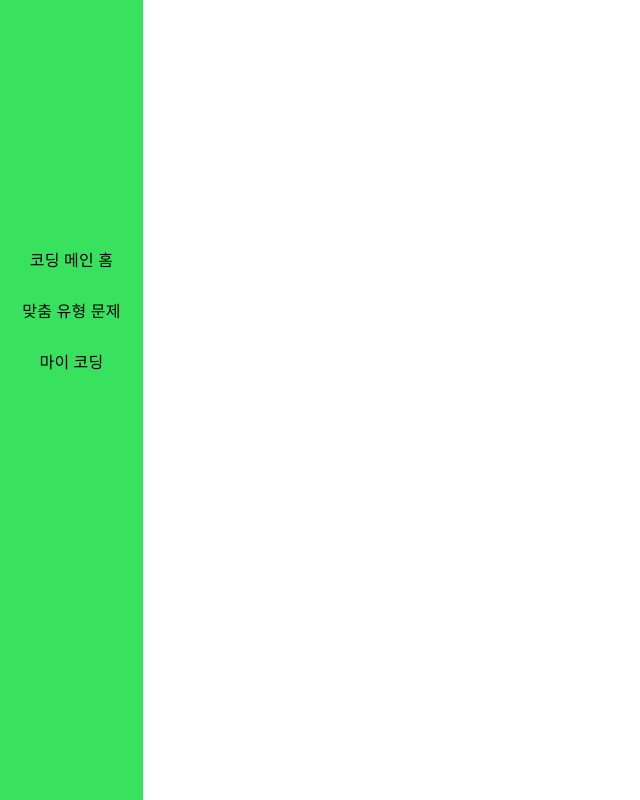
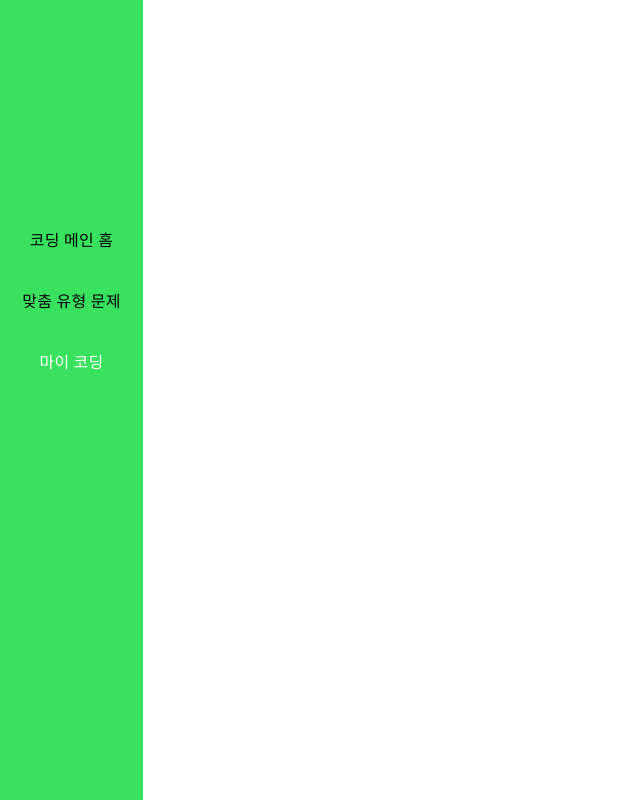
Before and after one commit to Koeunseooooo/CoWithMe_frontend, a React (Create React App) app: page /chart in a window 1280 px wide. Shown: the top 800 px of the page, without its empty margins (0-640 px from the left). Built offline with nearby package versions, Linux system fonts and the light colour scheme.

Commit message:
Feat: props따라 아이콘 색상 바뀌도록 구현

```diff
--- a/src/App.js
+++ b/src/App.js
@@ -29,7 +29,7 @@ const App = () => {
   return (
     <>
       <BrowserRouter>
-        <Header />
+        {/* <Header /> */}
         <Router />
       </BrowserRouter>
     </>
--- a/src/components/Header/index.js
+++ b/src/components/Header/index.js
@@ -11,7 +11,7 @@ const HeaderBlock = styled.div`
   width: 143px;
   height: 1080px;
   background: #39E25E;
-  padding-top:250px;
+  padding-top:230px;
 
   .container{
     display:flex;
@@ -32,9 +32,10 @@ const HeaderBlock = styled.div`
     display:flex;
     flex-direction:column;
     align-items:center;
-    margin-bottom:30px;
+    margin-bottom:40px;
   }
-  .content{
+
+  .content_negative{
     font-family: 'AppleSDGothicNeoM00';
     font-style: normal;
     font-weight: 400;
@@ -45,30 +46,59 @@ const HeaderBlock = styled.div`
     color: #000000;
   }
 
+  .content{
+    font-family: 'AppleSDGothicNeoB00';
+    font-style: normal;
+    font-weight: 400;
+    font-size: 16px;
+    line-height: 22px;
+    letter-spacing: 0.25px;
+    color: #FFFFFF;
+  }
+
 
 
 `
-function Header({ title, backFunc, params, noBackBtn }) {
+function Header({ isMainHome, isTest, isMyCoding }) {
 
   return (
     <HeaderBlock>
       <img className="logo" src={require('../../assets/Header/Logo/Cowithme.svg').default} alt=""/>
 
+
       <div className="container">
+        {isMainHome ? (
+        <div className="block">
+          <img className="mainHome"src={require('../../assets/Header/Icon/Main Home.svg').default} alt=""/>
+          <div className="content">코딩 메인 홈</div>
+        </div>
+        ):(
         <div className="block">
           <img className="mainHome_negative"src={require('../../assets/Header/Icon/Main Home_Negative.svg').default} alt=""/>
-          <div className="content">코딩 메인 홈</div>
-        </div>
+          <div className="content_negative">코딩 메인 홈</div>
+        </div>)}
 
+        {isTest ? (
         <div className="block">
-          <img className="test_negative"src={require('../../assets/Header/Icon/Test__Negative.svg').default} alt=""/>
+          <img className="test"src={require('../../assets/Header/Icon/Test.svg').default} alt=""/>
           <div className="content">맞춤 유형 문제</div>
         </div>
+        ):(
+          <div className="block">
+          <img className="test_negative"src={require('../../assets/Header/Icon/Test__Negative.svg').default} alt=""/>
+          <div className="content_negative">맞춤 유형 문제</div>
+        </div>)}
 
+        {isMyCoding ? (
         <div className="block">
-          <img className="myCoding_negative"src={require('../../assets/Header/Icon/My Coding__Negative.svg').default} alt=""/>
+          <img className="myCoding"src={require('../../assets/Header/Icon/My Coding.svg').default} alt=""/>
           <div className="content">마이 코딩</div>
         </div>
+        ):(
+        <div className="block">
+        <img className="myCoding_negative"src={require('../../assets/Header/Icon/My Coding__Negative.svg').default} alt=""/>
+        <div className="content_negative">마이 코딩</div>
+        </div>)}
       </div>
 
 
--- a/src/pages/Chart/index.js
+++ b/src/pages/Chart/index.js
@@ -3,6 +3,7 @@ import { useState, useEffect } from "react";
 import { useCookies } from "react-cookie"
 import ReactApexChart from "react-apexcharts";
 import ApexChart from 'apexcharts'
+import Header from '../../components/Header'
 
 
 const Chart = () => {
@@ -61,6 +62,7 @@ const Chart = () => {
 };
   return (
     <>
+    <Header isMyCoding/>
       <div classname="background">
           <div id="chart">
               <ReactApexChart
--- a/src/router/index.js
+++ b/src/router/index.js
@@ -12,7 +12,6 @@ const Router = () => {
   return (
 
     <Suspense>
-      <Header/>
       <Routes>
         <Route exact path="/" element={<Home />} />
         <Route exact path="/me" element={<MyPage />} />
```
